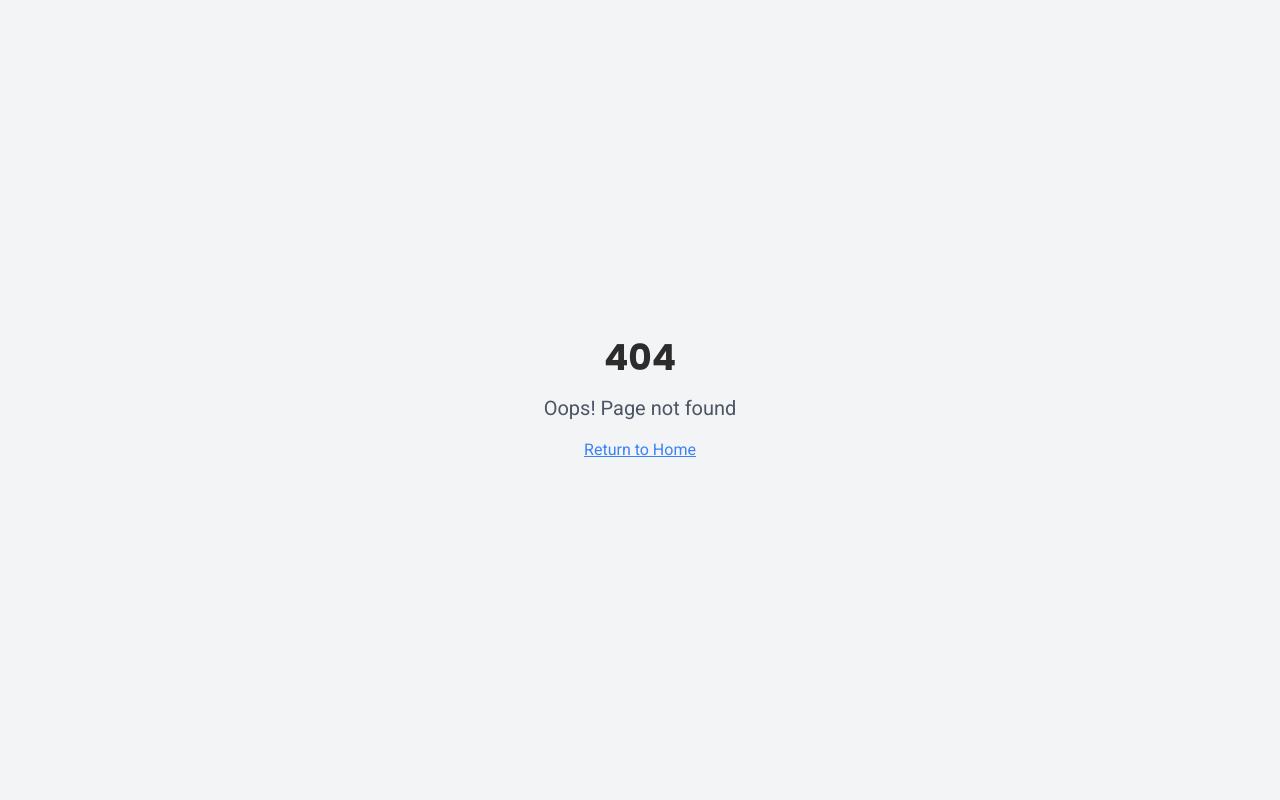
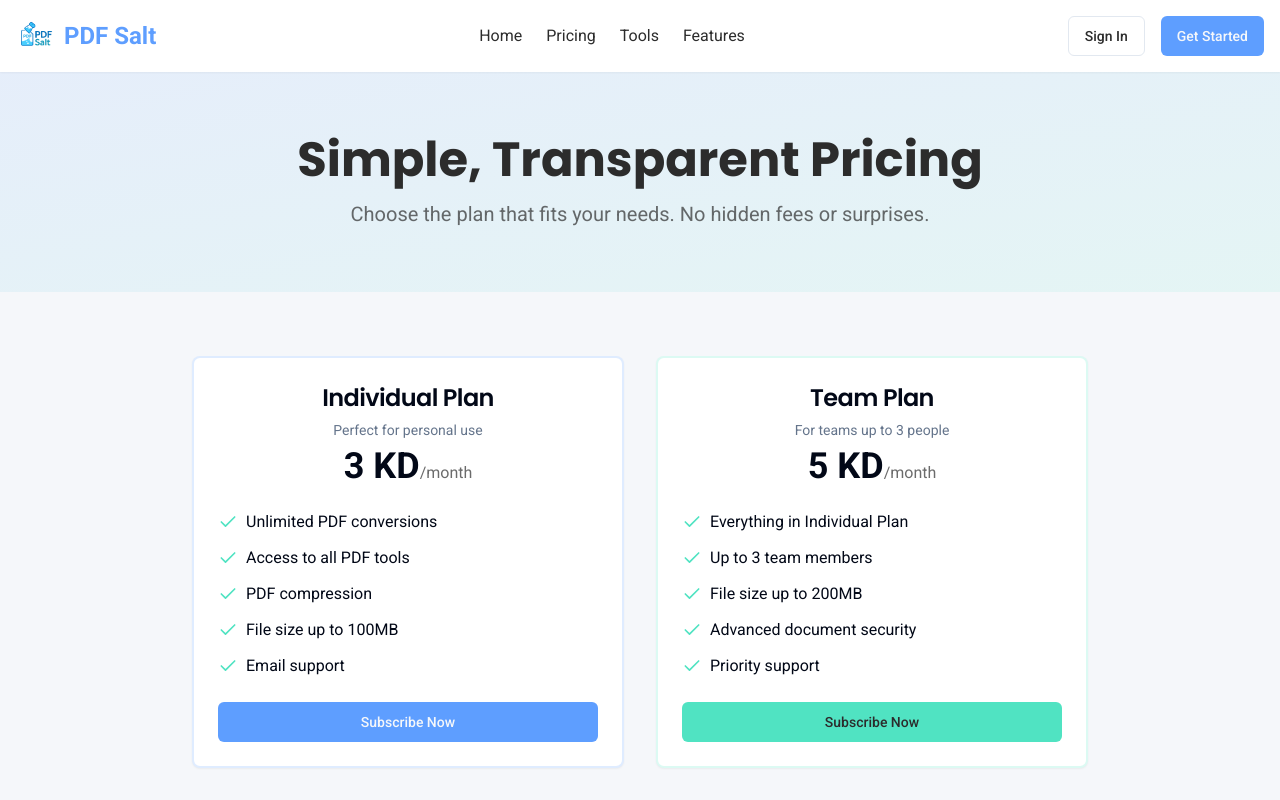
Before and after one commit to swissrosekw/blue-pdf-wizard, a React (Vite) app: page /pricing in a window 1280 px wide. Before the commit this address had no page. Shown: the top 800 px of the page. Built offline with nearby package versions, Linux system fonts and the light colour scheme.

Commit message:
Add pricing information
Update the website with pricing details for monthly subscriptions in Kuwaiti dinar. Include pricing for individual and team subscriptions.

```diff
--- a/src/App.tsx
+++ b/src/App.tsx
@@ -1,9 +1,11 @@
+
 import { Toaster } from "@/components/ui/toaster";
 import { Toaster as Sonner } from "@/components/ui/sonner";
 import { TooltipProvider } from "@/components/ui/tooltip";
 import { QueryClient, QueryClientProvider } from "@tanstack/react-query";
 import { BrowserRouter, Routes, Route } from "react-router-dom";
 import Index from "./pages/Index";
+import Pricing from "./pages/Pricing";
 import NotFound from "./pages/NotFound";
 
 const queryClient = new QueryClient();
@@ -16,6 +18,7 @@ const App = () => (
       <BrowserRouter>
         <Routes>
           <Route path="/" element={<Index />} />
+          <Route path="/pricing" element={<Pricing />} />
           {/* ADD ALL CUSTOM ROUTES ABOVE THE CATCH-ALL "*" ROUTE */}
           <Route path="*" element={<NotFound />} />
         </Routes>
--- /dev/null
+++ b/src/components/MainHeader.tsx
@@ -0,0 +1,41 @@
+
+import React from "react";
+import { Link } from "react-router-dom";
+import { Button } from "@/components/ui/button";
+
+const MainHeader = () => {
+  return (
+    <header className="bg-white shadow-sm py-4">
+      <div className="container mx-auto px-4">
+        <div className="flex items-center justify-between">
+          <Link to="/" className="flex items-center">
+            <img
+              src="/lovable-uploads/287fa00a-e652-4b33-b87d-ad719c0deb5b.png"
+              alt="PDF Salt Logo"
+              className="h-10 mr-2"
+            />
+            <span className="text-2xl font-bold text-saltBlue">PDF Salt</span>
+          </Link>
+
+          <nav className="hidden md:flex items-center space-x-6">
+            <Link to="/" className="text-charcoal hover:text-saltBlue transition-colors">Home</Link>
+            <Link to="/pricing" className="text-charcoal hover:text-saltBlue transition-colors">Pricing</Link>
+            <a href="#tools" className="text-charcoal hover:text-saltBlue transition-colors">Tools</a>
+            <a href="#features" className="text-charcoal hover:text-saltBlue transition-colors">Features</a>
+          </nav>
+
+          <div className="flex items-center space-x-4">
+            <Button variant="outline" className="hidden md:inline-flex">
+              Sign In
+            </Button>
+            <Button className="bg-saltBlue hover:bg-saltBlue/90">
+              Get Started
+            </Button>
+          </div>
+        </div>
+      </div>
+    </header>
+  );
+};
+
+export default MainHeader;
--- a/src/pages/Index.tsx
+++ b/src/pages/Index.tsx
@@ -1,5 +1,5 @@
 
-import Header from "@/components/Header";
+import MainHeader from "@/components/MainHeader";
 import Hero from "@/components/Hero";
 import FileUpload from "@/components/FileUpload";
 import ToolsGrid from "@/components/ToolsGrid";
@@ -10,13 +10,13 @@ import { Check, ArrowRight } from "lucide-react";
 const Index = () => {
   return (
     <div className="min-h-screen flex flex-col">
-      <Header />
+      <MainHeader />
 
       <main className="flex-grow">
         <Hero />
 
         {/* Upload Section */}
-        <section className="py-16 bg-lightSalt">
+        <section className="py-16 bg-lightSalt" id="tools">
           <div className="container mx-auto px-4">
             <div className="max-w-3xl mx-auto text-center mb-12">
               <h2 className="text-3xl md:text-4xl font-bold mb-4">Transform your PDF files in seconds</h2>
@@ -32,7 +32,7 @@ const Index = () => {
         <ToolsGrid />
 
         {/* Features Section */}
-        <section className="py-20 bg-gradient-to-br from-saltBlue/5 to-seaMint/5">
+        <section className="py-20 bg-gradient-to-br from-saltBlue/5 to-seaMint/5" id="features">
           <div className="container mx-auto px-4">
             <div className="text-center mb-16">
               <h2 className="text-3xl md:text-4xl font-bold mb-4">Why choose PDF Salt?</h2>
@@ -75,17 +75,24 @@ const Index = () => {
           </div>
         </section>
 
-        {/* CTA Section */}
+        {/* CTA Section with Pricing Button */}
         <section className="py-20 bg-saltBlue text-white">
           <div className="container mx-auto px-4 text-center">
             <h2 className="text-3xl md:text-4xl font-bold mb-6">Ready to transform your PDF files?</h2>
             <p className="text-xl mb-8 max-w-2xl mx-auto">
-              Get started for free and discover how easy it is to work with PDF documents.
+              Get started with our affordable plans starting at just 3 KD per month.
             </p>
-            <Button className="bg-white text-saltBlue hover:bg-white/90 px-8 py-6 text-lg font-medium">
-              Get Started Now
-              <ArrowRight className="ml-2 h-5 w-5" />
-            </Button>
+            <div className="flex flex-col sm:flex-row justify-center gap-4">
+              <Button className="bg-white text-saltBlue hover:bg-white/90 px-8 py-6 text-lg font-medium">
+                Get Started Now
+                <ArrowRight className="ml-2 h-5 w-5" />
+              </Button>
+              <Button asChild variant="outline" className="bg-transparent border-white text-white hover:bg-white/10 px-8 py-6 text-lg font-medium">
+                <Link to="/pricing">
+                  View Pricing
+                </Link>
+              </Button>
+            </div>
           </div>
         </section>
       </main>
--- /dev/null
+++ b/src/pages/Pricing.tsx
@@ -0,0 +1,157 @@
+import React from "react";
+import MainHeader from "@/components/MainHeader";
+import Footer from "@/components/Footer";
+import { Button } from "@/components/ui/button";
+import { Check } from "lucide-react";
+import { Card, CardContent, CardDescription, CardFooter, CardHeader, CardTitle } from "@/components/ui/card";
+
+const Pricing = () => {
+  return (
+    <div className="min-h-screen flex flex-col">
+      <MainHeader />
+
+      <main className="flex-grow">
+        {/* Hero Section */}
+        <section className="py-16 bg-gradient-to-br from-saltBlue/10 to-seaMint/10">
+          <div className="container mx-auto px-4 text-center">
+            <h1 className="text-4xl md:text-5xl font-bold mb-4">Simple, Transparent Pricing</h1>
+            <p className="text-xl text-charcoal/70 max-w-2xl mx-auto">
+              Choose the plan that fits your needs. No hidden fees or surprises.
+            </p>
+          </div>
+        </section>
+
+        {/* Pricing Cards */}
+        <section className="py-16 bg-lightSalt">
+          <div className="container mx-auto px-4">
+            <div className="grid grid-cols-1 md:grid-cols-2 gap-8 max-w-4xl mx-auto">
+              {/* Individual Plan */}
+              <Card className="border-2 border-saltBlue/20 hover:border-saltBlue/50 transition-colors">
+                <CardHeader className="text-center">
+                  <CardTitle className="text-2xl">Individual Plan</CardTitle>
+                  <CardDescription>Perfect for personal use</CardDescription>
+                  <div className="mt-4">
+                    <span className="text-4xl font-bold">3 KD</span>
+                    <span className="text-charcoal/70">/month</span>
+                  </div>
+                </CardHeader>
+                <CardContent>
+                  <ul className="space-y-3">
+                    <li className="flex items-center">
+                      <Check className="h-5 w-5 text-seaMint mr-2" />
+                      <span>Unlimited PDF conversions</span>
+                    </li>
+                    <li className="flex items-center">
+                      <Check className="h-5 w-5 text-seaMint mr-2" />
+                      <span>Access to all PDF tools</span>
+                    </li>
+                    <li className="flex items-center">
+                      <Check className="h-5 w-5 text-seaMint mr-2" />
+                      <span>PDF compression</span>
+                    </li>
+                    <li className="flex items-center">
+                      <Check className="h-5 w-5 text-seaMint mr-2" />
+                      <span>File size up to 100MB</span>
+                    </li>
+                    <li className="flex items-center">
+                      <Check className="h-5 w-5 text-seaMint mr-2" />
+                      <span>Email support</span>
+                    </li>
+                  </ul>
+                </CardContent>
+                <CardFooter>
+                  <Button className="w-full bg-saltBlue hover:bg-saltBlue/90">
+                    Subscribe Now
+                  </Button>
+                </CardFooter>
+              </Card>
+
+              {/* Team Plan */}
+              <Card className="border-2 border-seaMint/20 hover:border-seaMint/50 transition-colors">
+                <CardHeader className="text-center">
+                  <CardTitle className="text-2xl">Team Plan</CardTitle>
+                  <CardDescription>For teams up to 3 people</CardDescription>
+                  <div className="mt-4">
+                    <span className="text-4xl font-bold">5 KD</span>
+                    <span className="text-charcoal/70">/month</span>
+                  </div>
+                </CardHeader>
+                <CardContent>
+                  <ul className="space-y-3">
+                    <li className="flex items-center">
+                      <Check className="h-5 w-5 text-seaMint mr-2" />
+                      <span>Everything in Individual Plan</span>
+                    </li>
+                    <li className="flex items-center">
+                      <Check className="h-5 w-5 text-seaMint mr-2" />
+                      <span>Up to 3 team members</span>
+                    </li>
+                    <li className="flex items-center">
+                      <Check className="h-5 w-5 text-seaMint mr-2" />
+                      <span>File size up to 200MB</span>
+                    </li>
+                    <li className="flex items-center">
+                      <Check className="h-5 w-5 text-seaMint mr-2" />
+                      <span>Advanced document security</span>
+                    </li>
+                    <li className="flex items-center">
+                      <Check className="h-5 w-5 text-seaMint mr-2" />
+                      <span>Priority support</span>
+                    </li>
+                  </ul>
+                </CardContent>
+                <CardFooter>
+                  <Button className="w-full bg-seaMint text-charcoal hover:bg-seaMint/90">
+                    Subscribe Now
+                  </Button>
+                </CardFooter>
+              </Card>
+            </div>
+          </div>
+        </section>
+
+        {/* FAQ */}
+        <section className="py-16 bg-white">
+          <div className="container mx-auto px-4">
+            <h2 className="text-3xl font-bold text-center mb-12">Frequently Asked Questions</h2>
+            <div className="max-w-3xl mx-auto space-y-8">
+              <div>
+                <h3 className="text-xl font-semibold mb-2">Can I switch between plans?</h3>
+                <p className="text-charcoal/70">Yes, you can upgrade or downgrade your plan at any time. Changes will be reflected in your next billing cycle.</p>
+              </div>
+              <div>
+                <h3 className="text-xl font-semibold mb-2">How does the team plan work?</h3>
+                <p className="text-charcoal/70">The team plan allows up to 3 people to use PDF Salt with a single subscription. Each team member gets their own login and workspace.</p>
+              </div>
+              <div>
+                <h3 className="text-xl font-semibold mb-2">What payment methods do you accept?</h3>
+                <p className="text-charcoal/70">We accept all major credit cards, debit cards, and digital payment methods common in Kuwait.</p>
+              </div>
+              <div>
+                <h3 className="text-xl font-semibold mb-2">Can I cancel my subscription?</h3>
+                <p className="text-charcoal/70">Yes, you can cancel your subscription at any time. Your access will remain until the end of your current billing period.</p>
+              </div>
+            </div>
+          </div>
+        </section>
+
+        {/* CTA */}
+        <section className="py-20 bg-saltBlue text-white">
+          <div className="container mx-auto px-4 text-center">
+            <h2 className="text-3xl md:text-4xl font-bold mb-6">Ready to transform your PDF workflow?</h2>
+            <p className="text-xl mb-8 max-w-2xl mx-auto">
+              Join thousands of satisfied users who trust PDF Salt for their document needs.
+            </p>
+            <Button className="bg-white text-saltBlue hover:bg-white/90 px-8 py-6 text-lg font-medium">
+              Get Started Now
+            </Button>
+          </div>
+        </section>
+      </main>
+
+      <Footer />
+    </div>
+  );
+};
+
+export default Pricing;
```
